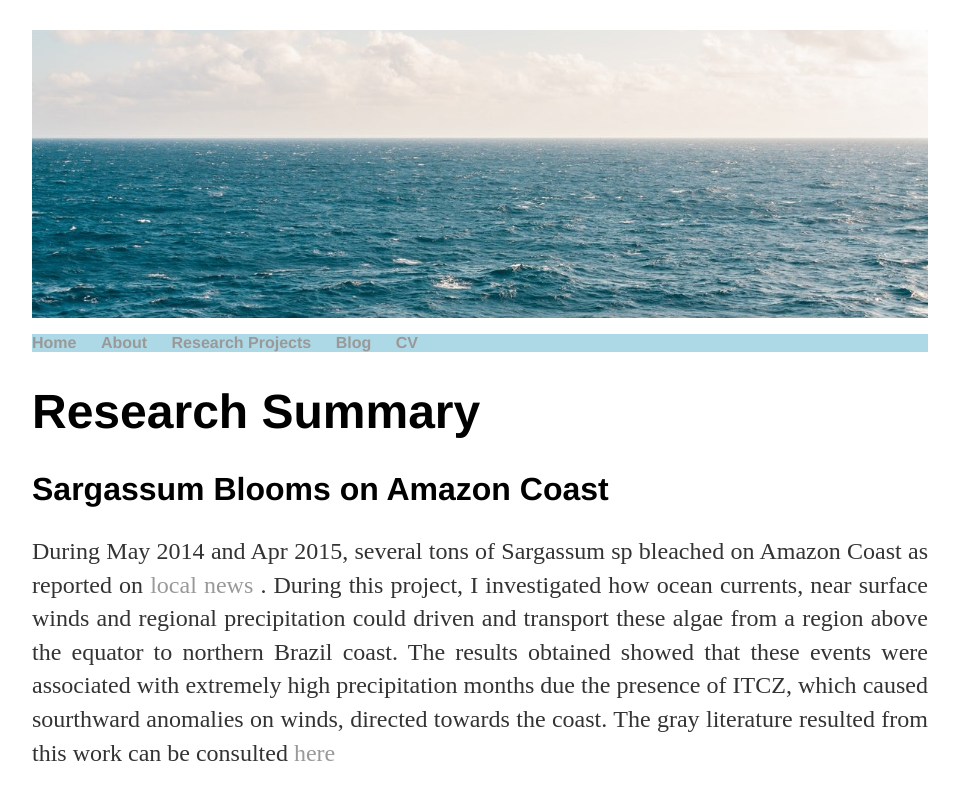
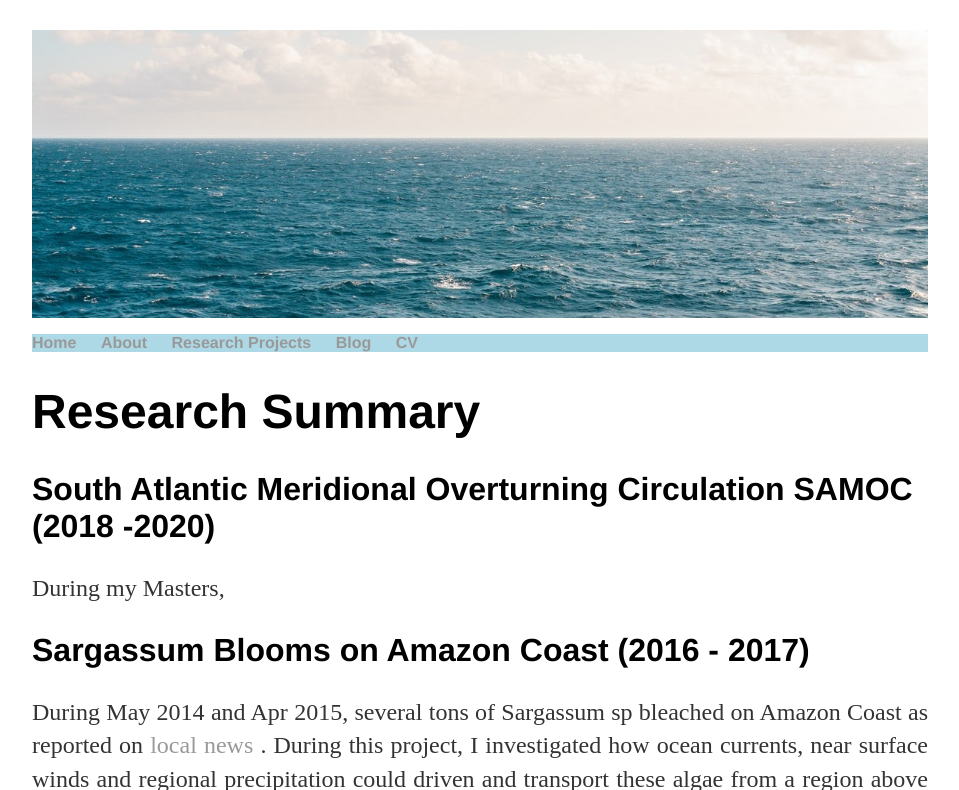
Before and after one commit to joaopedroamorim/joaopedroamorim.github.io, a Jekyll site: the page built from research/index.html, in a window 1280 px wide, cut to the strip 0-790 px from the top of the page. Shown: the whole strip, without its empty margins (160-1119 px from the left). Built offline with Jekyll 4.4.1, drawn with Linux system fonts in a browser that asks for light colours.

Commit message:
Update index.html

```diff
--- a/research/index.html
+++ b/research/index.html
@@ -6,7 +6,12 @@ permalink: /research/
 	<h1>{{ page.title }}</h1>
 
 	<div class="blurb">
-		<h2> Sargassum Blooms on Amazon Coast </h2>
+		<h2> South Atlantic Meridional Overturning Circulation SAMOC (2018 -2020) </h2>
+		<p align="justify"> During my Masters, </p>
+	</div><!-- /.blurb -->
+
+	<div class="blurb">
+		<h2> Sargassum Blooms on Amazon Coast (2016 - 2017) </h2>
 		<p align="justify"> During May 2014 and Apr 2015, several tons of Sargassum sp bleached on Amazon Coast as reported on <a href="https://g1.globo.com/pa/para/noticia/2015/04/algas-marinhas-mudam-paisagem-da-praia-do-atalaia-em-salinas.html"> local news </a>. During this project, I investigated how ocean currents, near surface winds and regional precipitation could driven and transport these algae from a region above the equator to northern Brazil coast.
 		The results obtained showed that these events were associated with extremely high precipitation months due the presence of ITCZ, which caused sourthward anomalies on winds, directed towards the coast. The gray literature resulted from this work
 		can be consulted <a href="https://bdm.ufpa.br:8443/jspui/handle/prefix/1130"> here</a> </p>
```
